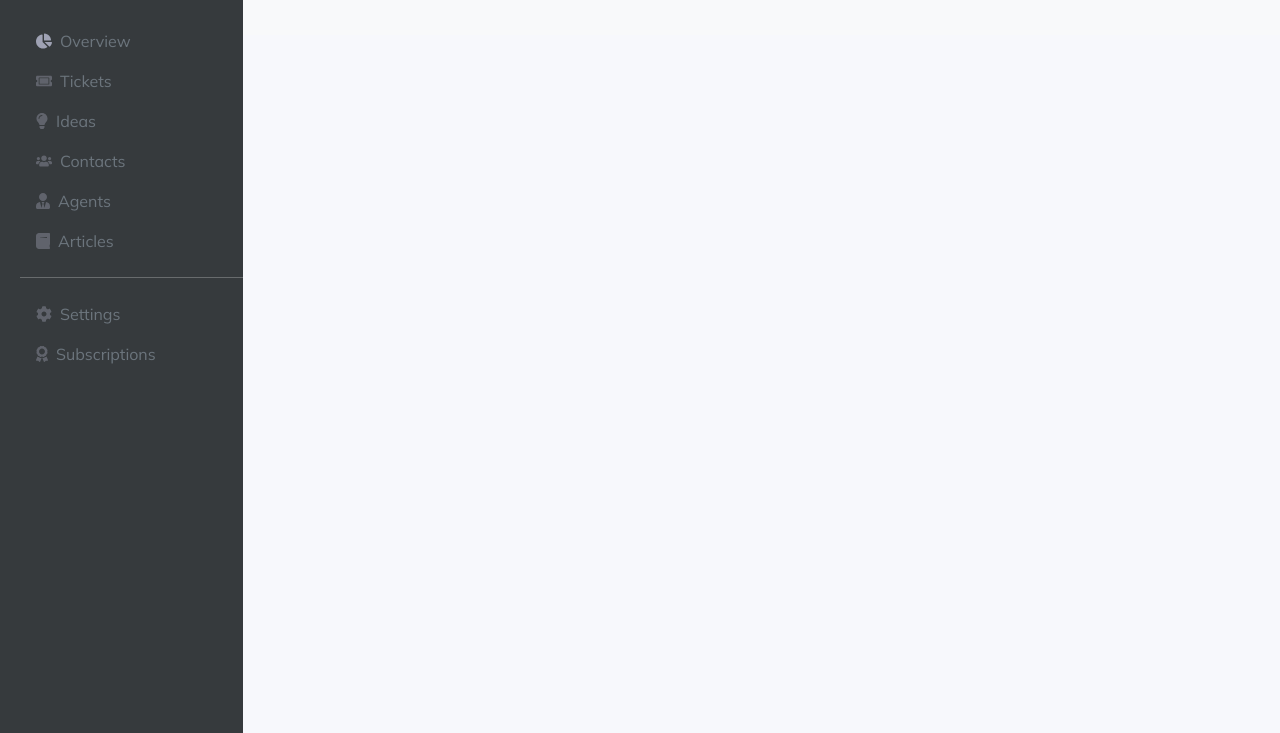
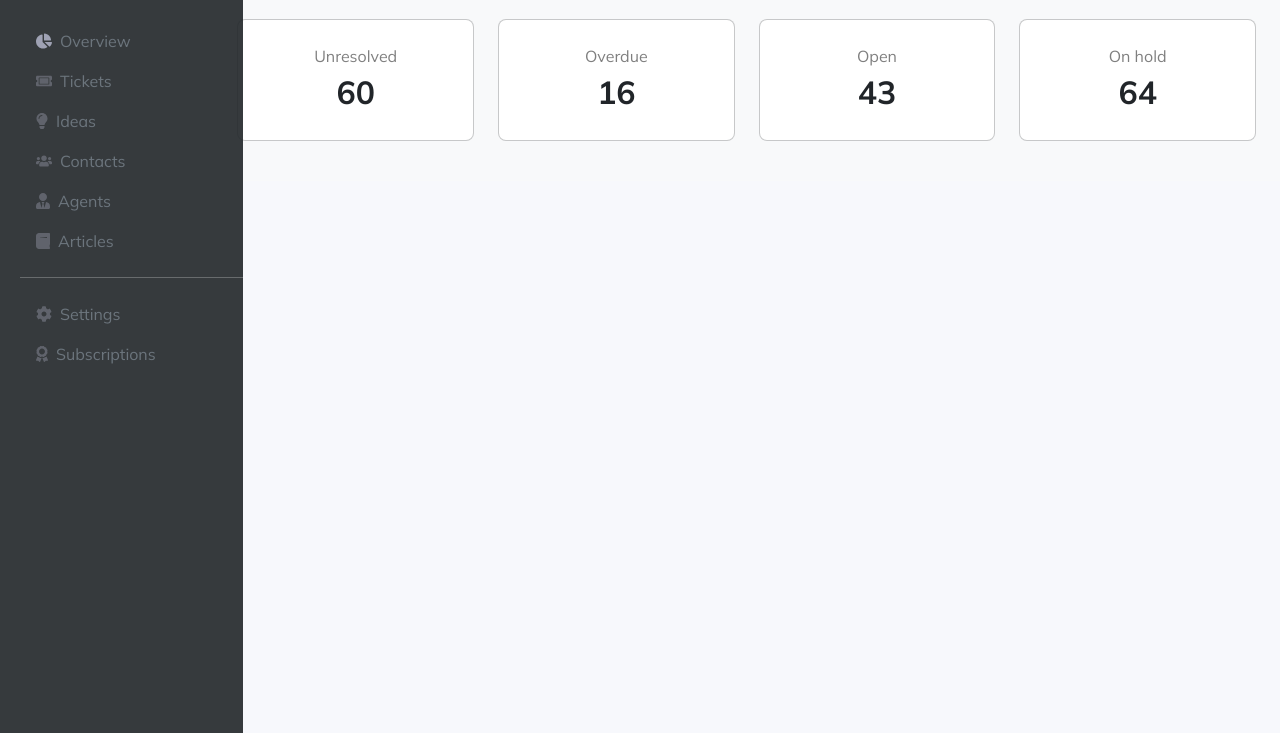
Before and after one commit to hannahrramirez/Group9_Bootstrap, a website: page public/index.html in a window 1280 px wide. Shown: the part 67-800 px from the top of the page. Drawn offline with nearby package versions, Linux system fonts and the light colour scheme.

Commit message:
10th commit - four cards

```diff
--- a/public/index.html
+++ b/public/index.html
@@ -196,5 +196,63 @@
 
 				</header>
 
+				<!-- FOUR CARDS -->
+
+				<section class="row d-flex justify-content-evenly mb-3">
+
+                    <a href="/" class="btn-card col-lg-3 col-6">
+
+                        <div class="border border-dark rounded-3 border-success border-opacity-25 text-dark
+                        p-4 mb-2 bg-white
+                        d-flex flex-column align-items-center justify-content-between">
+
+                            <p class="text-black-50 mb-0">Unresolved</p>
+                            <p class="fs-2 mb-0"><strong>60</strong></p>
+
+                        </div>
+
+                    </a>
+
+                    <a href="/" class="btn-card col-lg-3 col-6">
+
+                        <div class="border border-dark rounded-3 border-success border-opacity-25 text-dark
+                        p-4 mb-2 bg-white
+                        d-flex flex-column align-items-center justify-content-between">
+
+                            <p class="text-black-50 mb-0">Overdue</p>
+                            <p class="fs-2 mb-0"><strong>16</strong></p>
+
+                        </div>
+
+                    </a>
+
+                    <a href="/" class="btn-card col-lg-3 col-6">
+
+                        <div class="border border-dark rounded-3 border-success border-opacity-25 text-dark
+                        p-4 mb-2 bg-white
+                        d-flex flex-column align-items-center justify-content-between">
+
+                            <p class="text-black-50 mb-0">Open</p>
+                            <p class="fs-2 mb-0"><strong>43</strong></p>
+
+                        </div>
+
+                    </a>
+
+                    <a href="/" class="btn-card col-lg-3 col-6">
+
+                        <div class="border border-dark rounded-3 border-success border-opacity-25 text-dark
+                        p-4 mb-2 bg-white
+                        d-flex flex-column align-items-center justify-content-between">
+
+                            <p class="text-black-50 mb-0">On hold</p>
+                            <p class="fs-2 mb-0"><strong>64</strong></p>
+
+                        </div>
+
+                    </a>
+            </section>
+
+
 
 </html>
```
